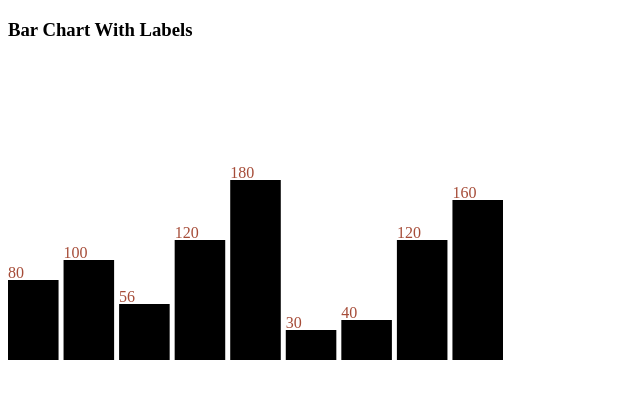
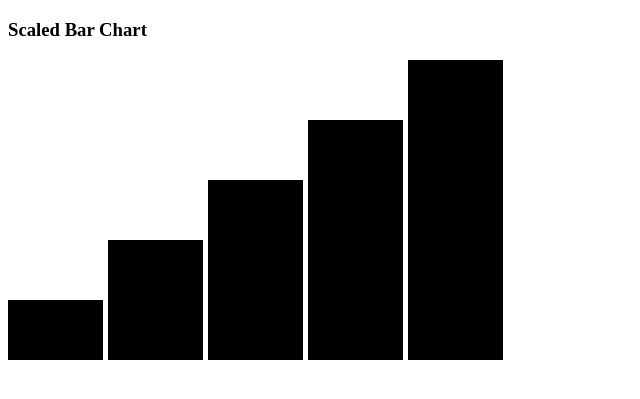
Before and after one commit to andrewinnocent/learn-D3js, a plain HTML site: page index.html in a window 1280 px wide. Shown: the part 61-460 px from the top of the page, without its empty margins (0-640 px from the left). Drawn offline with nearby package versions, Linux system fonts and the light colour scheme.

Commit message:
Scale Chart With .scaleLinear Method

```diff
--- a/index.html
+++ b/index.html
@@ -8,7 +8,7 @@
   <body>
     <h1>Learning How to Use D3!</h1>
 
-    <h3>Bar Chart With Labels</h3>
+    <h3>Scaled Bar Chart</h3>
 
     <svg class="bar-chart"></svg>
 
--- a/index.js
+++ b/index.js
@@ -1,42 +1,33 @@
-// Using `var` because D3 docs say: Since method chaining can only be used to descend into the document hierarchy, use var to keep references to selections and go back up.
-var dataset = [80, 100, 56, 120, 180, 30, 40, 120, 160];
+// Scales - functions that transform data by increasing/decreasing for better visualization
 
-var svgWidth = 500, svgHeight = 300, barPadding = 5; // chaining variables! What?! So cool! This sets the SVG dimensions in the DOM
-var barWidth = (svgWidth / dataset.length); // 55.55556
+// var dataset = [80, 100, 56, 120, 180, 30, 40, 120, 160];
+var dataset = [1, 2, 3, 4, 5]; // with this dataset, the chart is barely visible. Using scales functions will fix that problem.
+
+var svgWidth = 500, svgHeight = 300, barPadding = 5;
+var barWidth = (svgWidth / dataset.length);
 
 
 var svg = d3.select('svg')
-    .attr("width", svgWidth) // 500
-    .attr("height", svgHeight); // 300
+    .attr("width", svgWidth)
+    .attr("height", svgHeight);
 
-var barChart = svg.selectAll("rect") // `rect` is an svg default for `rectangle`
-    .data(dataset) // loads data
-    .enter() // prepared each datum for further action
-    .append("rect") // each datum is bound to a `rect`
-    .attr("y", function(d) {
-         return svgHeight - d
-    }) // each `rect`'s attr.
-    .attr("height", function(d) {
-        return d;
-    })
-    .attr("width", barWidth - barPadding) // 50.5556
-    .attr("transform", function (d, i) { //
-        const translate = [barWidth * i, 0]; // barWidth * index, height below x axis
-        return "translate("+ translate +")"; // this allows each bar to begin relative to the previous bar instead of being stacked upon each other.
-    });
+// Scale
+var yScale = d3.scaleLinear() // good default scale for quantitative data as it keeps proportional variances.
+    .domain([0, d3.max(dataset)]) // defines the interval (0...maxNumberInDataset)
+    .range([0, svgHeight]); // transforms the domain interval into a new interval (0...300) to fit within the specified container dimensions
 
-// Creating Labels
-var text = svg.selectAll("text")
+var barChart = svg.selectAll("rect")
     .data(dataset)
     .enter()
-    .append("text")
-    .text(function(d) {
-        return d; // .text() can take a string or a function.
+    .append("rect")
+    .attr("y", function(d) {
+         return svgHeight - yScale(d) // transformed y size
     })
-    .attr("y", function(d, i) { // removing `i` (index) from the parameter doesn't affect the chart. It's also not being returned, so why have it?
-        return svgHeight - d - 2; // 2px in order for the text to have spacing above the chart
+    .attr("height", function(d) {
+        return yScale(d); // transformed height
     })
-    .attr("x", function(d, i) {
-        return barWidth * i;
-    })
-    .attr("fill", "#A64C38");
+    .attr("width", barWidth - barPadding)
+    .attr("transform", function (d, i) {
+        var translate = [barWidth * i, 0];
+        return "translate("+ translate +")";
+    });
```
